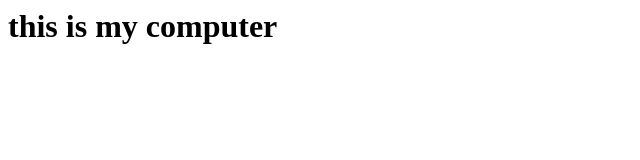
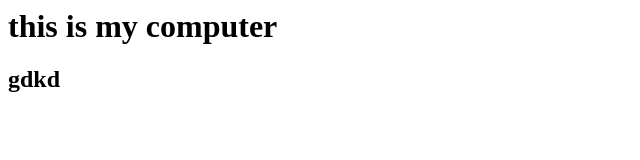
Before and after one commit to kawserhamid97/711-class-6, a plain HTML site: page index.html in a window 1280 px wide. Shown: the full height of the page, 0-640 px from the left. Drawn offline with Linux system fonts and the light colour scheme.

Commit message:
added h2

```diff
--- a/index.html
+++ b/index.html
@@ -6,5 +6,6 @@
 </head>
 <h1>this is my computer
 </h1>
+<h2>gdkd</h2>
 </body>
 </html>
```
